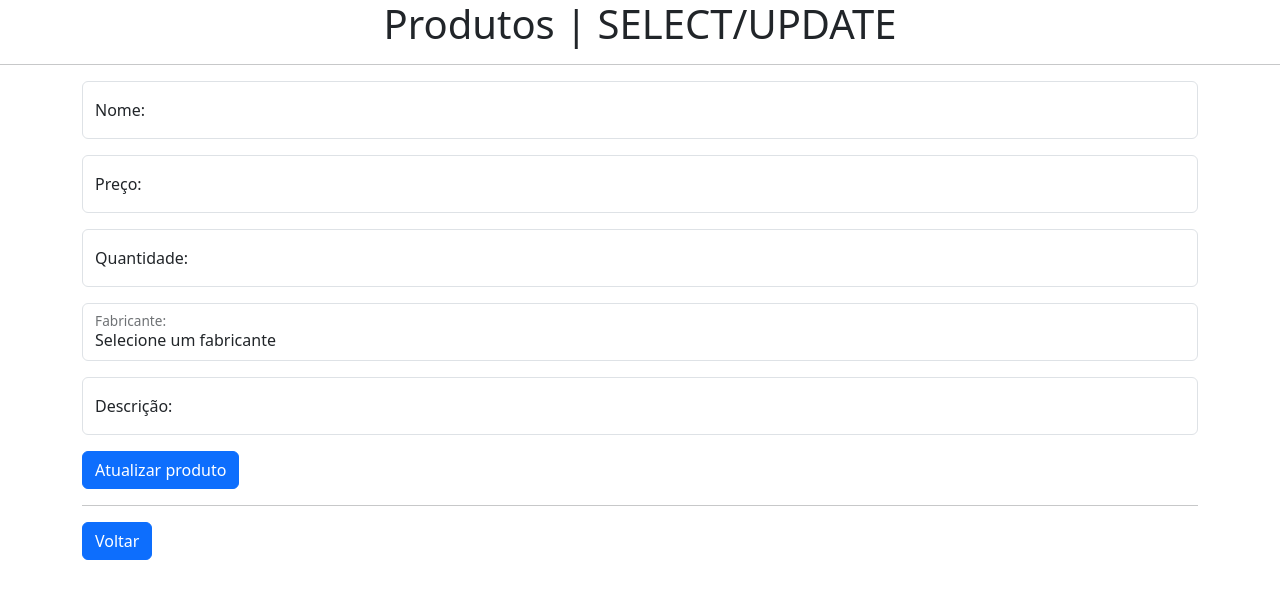
After one commit to slothandre/exemplo-crud-php, a PHP site: page /produtos/atualizar.php in a window 1280 px wide. The commit adds this page. Shown: the top 599 px of the page. Run offline with PHP 8.4, Linux system fonts and the light colour scheme.

Commit message:
Frontend da página de atualização de produtos

```diff
--- a/fabricantes/visualizar.php
+++ b/fabricantes/visualizar.php
@@ -14,7 +14,7 @@
     <meta charset="UTF-8">
     <meta name="viewport" content="width=device-width, initial-scale=1.0">
     <title>Fabricantes - Visualização</title>
-    <link href="https://cdn.jsdelivr.net/npm/bootstrap@5.3.1/dist/css/bootstrap.min.css" rel="stylesheet" integrity="sha384-4bw+/aepP/YC94hEpVNVgiZdgIC5+VKNBQNGCHeKRQN+PtmoHDEXuppvnDJzQIu9" crossorigin="anonymous">
+    <link href="https://cdn.jsdelivr.net/npm/bootstrap@5.3.1/dist/css/bootstrap.min.css" rel="stylesheet" integrity="sha384-4bw+/aepP/YC94hEpVNVgiZdgIC5+VKNBQNGCHeKRQN+PtmoHDEXuppvnDJzQIu9" crossorigin="anonymous"><link rel="stylesheet" href="https://cdn.jsdelivr.net/npm/bootstrap-icons@1.10.5/font/bootstrap-icons.css">
 </head>
 <body>
     <header>
@@ -49,8 +49,8 @@
                             <!-- Link DINÂMICO
                             A URL do href precisa de parâmetro com dados
                             dinâmicos (no caso, o ID de cada fabricante) -->
-                            <td><a class="btn btn-primary" href="atualizar.php?id=<?=$fabricante["id"]?>">Editar</a></td>
-                            <td><a class="excluir btn btn-primary" href="apagar.php?id=<?=$fabricante["id"]?>">Excluir</a></td>
+                            <td><a class="btn btn-primary" href="atualizar.php?id=<?=$fabricante["id"]?>"><i class="bi bi-pencil"></i> Editar</a></td>
+                            <td><a class="excluir btn btn-primary" href="apagar.php?id=<?=$fabricante["id"]?>"><i class="bi bi-trash"></i> Excluir</a></td>
                         </tr>
                     <?php
                     }
--- /dev/null
+++ b/produtos/atualizar.php
@@ -0,0 +1,53 @@
+<?php
+
+?>
+<!DOCTYPE html>
+<html lang="pt-br">
+<head>
+    <meta charset="UTF-8">
+    <meta name="viewport" content="width=device-width, initial-scale=1.0">
+    <title>Produtos - Atualização</title>
+    <link href="https://cdn.jsdelivr.net/npm/bootstrap@5.3.1/dist/css/bootstrap.min.css" rel="stylesheet" integrity="sha384-4bw+/aepP/YC94hEpVNVgiZdgIC5+VKNBQNGCHeKRQN+PtmoHDEXuppvnDJzQIu9" crossorigin="anonymous">
+    <style>
+        textarea {
+            resize: none;
+        }
+    </style>
+</head>
+<body>
+    <header>
+        <h1 class="text-center">Produtos | SELECT/UPDATE</h1>
+        <hr>
+    </header>
+    <main class="container">
+        <form action="" method="post">
+            <p class="form-floating">
+                <input class="form-control" type="text" name="nome" id="nome" required placeholder="">
+                <label for="nome">Nome:</label>
+            </p>
+            <p class="form-floating">
+                <input class="form-control" type="number" min="10" max="10000" step=".01" name="preco" id="preco" required placeholder="">
+                <label for="preco">Preço:</label>
+            </p>
+            <p class="form-floating">
+                <input class="form-control" type="number" min="1" max="100" name="quantidade" id="quantidade" required placeholder="">
+                <label for="quantidade">Quantidade:</label>
+            </p>
+            <p class="form-floating">
+                <select class="form-control" name="fabricante" id="fabricante" required>
+                    <option value="">Selecione um fabricante</option>
+
+                </select>
+                <label for="fabricante">Fabricante:</label>
+            </p>
+            <p class="form-floating">
+                <textarea class="form-control" name="descricao" id="descricao" placeholder=""></textarea>
+                <label for="descricao">Descrição:</label>
+            </p>
+            <button class="btn btn-primary" type="submit" name="atualizar">Atualizar produto</button>
+        </form>
+        <hr>
+        <p><a href="visualizar.php" class="btn btn-primary">Voltar</a></p>
+    </main>
+</body>
+</html>
--- a/produtos/visualizar.php
+++ b/produtos/visualizar.php
@@ -18,6 +18,7 @@
         }
     </style>
     <link href="https://cdn.jsdelivr.net/npm/bootstrap@5.3.1/dist/css/bootstrap.min.css" rel="stylesheet" integrity="sha384-4bw+/aepP/YC94hEpVNVgiZdgIC5+VKNBQNGCHeKRQN+PtmoHDEXuppvnDJzQIu9" crossorigin="anonymous">
+    <link rel="stylesheet" href="https://cdn.jsdelivr.net/npm/bootstrap-icons@1.10.5/font/bootstrap-icons.css">
 </head>
 <body>
     <header>
@@ -39,6 +40,10 @@
                         <p><b>Preço: </b><?=formatarPreco($produto["preco"])?></p>
                         <p><b>Quantidade: </b><?=$produto["quantidade"]?></p>
                         <p><b>Preço total: </b><?=formatarPreco($produto["preco_total"])?></p>
+                        <hr>
+                        <p class="text-center">
+                            <a href="atualizar.php" class="btn btn-primary"><i class="bi bi-pencil"></i> Editar</a> <a href="" class="btn btn-primary"><i class="bi bi-trash"></i> Excluir</a>
+                        </p>
                     </div>
                 </article>
             <?php } ?>
```
